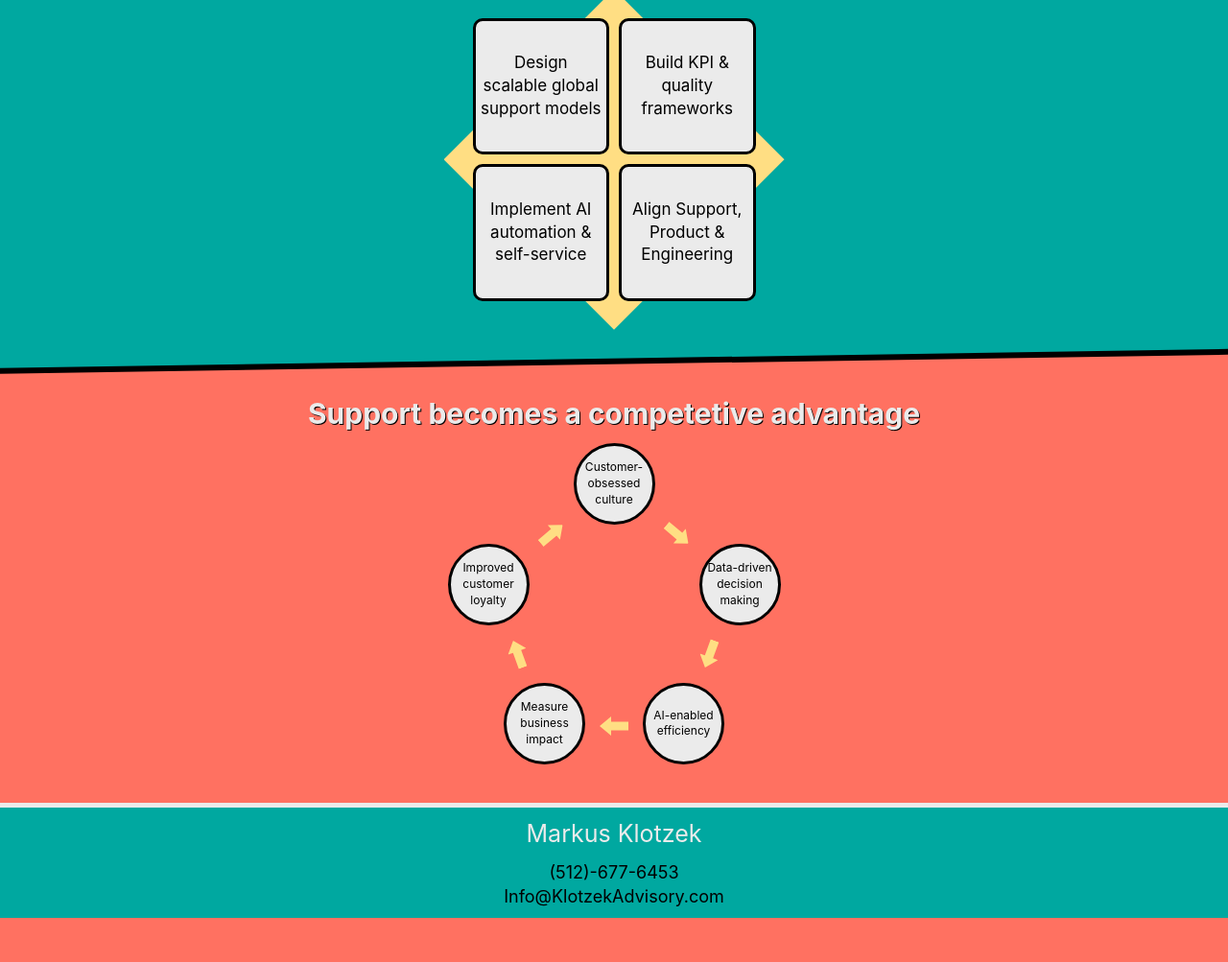
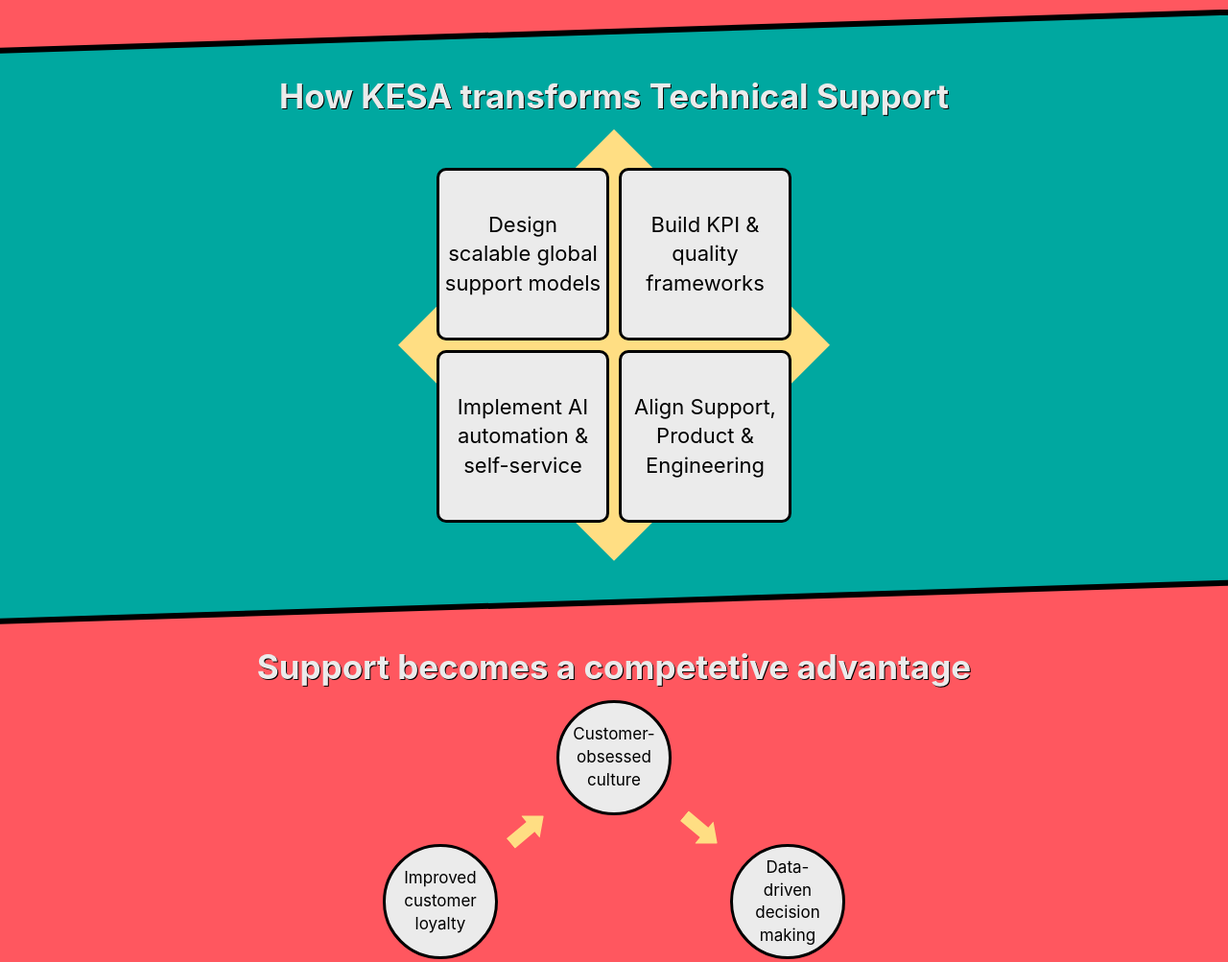
Before and after one commit to Cryneon/KlotzekAdvisory, a website built with Parcel: page index.html in a window 1280 px wide. Shown: the part 1320-2323 px from the top of the page at 96% size. Before the commit the page ends 2277 px from the top, so only its background shows below. Built offline with nearby package versions, Linux system fonts and the light colour scheme.

Commit message:
Added support for tablets/monitors and adjusted contact number.

```diff
--- a/Styles/styles.css
+++ b/Styles/styles.css
@@ -3,7 +3,7 @@
 :root {
     --color-body: #000;
     --color-accent: rgb(255, 222, 131);
-    --color-background: hsl(6,  100%, 69%);
+    --color-background: #ff575f;
     --color-background-alt: #00a8a0;
     --color-heading: #ebebeb;
 }
@@ -135,12 +135,6 @@ body .block--alt {
     margin-bottom: 2rem;
 }
 
-.method-circle {
-    margin: auto;
-    width: 355px;
-    height: 355px;
-}
-
 .row {
     display: flex;
     justify-content: center;
@@ -218,7 +212,6 @@ body .block--alt {
     background-color: var(--color-heading);
     border: var(--color-body) solid 3px;
     border-radius: 50%;
-    padding: 5px;
     align-content: center;
     text-align: center;
 }
@@ -227,24 +220,19 @@ body .block--alt {
     width: 85px;
     min-width: 85px;
     height: 85px;
+    font-size: 1.2rem;
+    padding: 5px;
 }
 
 .circle--small {
     width: 35px;
     max-width: 35px;
     height: 35px;
+    font-size: 1.5rem;
 }
 
 .circle--side {
     margin-top: 105px;
-}
-
-.circle--large p {
-    font-size: 1.2rem;
-}
-
-.circle--small p {
-    font-size: 1.5rem;
 }
 
 .arrow {
@@ -338,3 +326,112 @@ body .block--alt {
     color: var(--color-heading);
     margin-top: 5rem;
 }
+
+@media screen and (min-width: 768px) {
+    h1 {
+        font-size: 6rem;
+    }
+
+    h2 {
+        font-size: 3.5rem;
+    }
+
+    .block--diagonal {
+        padding-bottom: 40px;
+        padding-top: 40px;
+        clip-path: polygon(0% 40px, 100% 0%, 100% calc(100% - 40px), 0% 100%);
+    }
+
+    .block--diagonal--border {
+        clip-path: polygon(0% 40px, 100% 0%, 100% calc(100% - 40px), 0% 100%);
+    }
+
+    .nav__company {
+        font-size: 4rem;
+    }
+
+    .circle--small {
+        width: 50px;
+        max-width: 50px;
+        height: 50px;
+        font-size: 2.5rem;
+    }
+
+    .circle--large {
+        width: 120px;
+        min-width: 120px;
+        height: 120px;
+        font-size: 1.7rem;
+        padding: 10px;
+    }
+
+    .circle--side {
+        margin-top: 150px;
+    }
+
+    .grid2x5 {
+        grid-template-columns: repeat(5, 115px);
+    }
+
+    .grid5x1 {
+        grid-template-columns: repeat(2, 1fr);
+        column-gap: 2rem;
+    }
+
+    .text-box--small {
+        font-size: 1.4rem;
+        width: 115px;
+        height: 120px;
+    }
+
+    .text-box-arrow {
+        border-left:  20px solid transparent;
+        border-right: 20px solid transparent;
+        border-bottom: 20px solid var(--color-body);
+    }
+
+    .text-box--stretched {
+        font-size: 2.2rem;
+    }
+
+    .arrow {
+        width: 45px;
+        height: 30px;
+    }
+
+    .arrow--straight {
+        margin-left: 20px;
+        margin-right: 20px;
+    }
+
+    .arrow--top {
+        margin: 120px 8px 0px 8px;
+    }
+
+    .arrow--middle {
+        margin: 20px 120px 20px 120px;
+    }
+
+    .arrow--bottom {
+        margin: 50px 15px 0px 15px;
+    }
+
+    .rhombus {
+        height: 450px;
+        width: 450px;
+    }
+
+    .grid2x2 {
+        height: 450px;
+        width: 450px;
+        padding: 4rem;
+    }
+
+    .footer {
+        font-size: 2.2rem;
+    }
+
+    .footer__name {
+        font-size: 3rem;
+    }
+}
--- a/index.html
+++ b/index.html
@@ -148,7 +148,7 @@
     <section class="block block--border">
       <div class="container">
         <h2>Support becomes a competetive advantage</h2>
-        <div class="method-circle">
+        <div>
           <div class="row">
             <div class="circle circle--large circle--side">
               <p class="circle__text">Improved customer loyalty</p>
```
Also changed, not shown: Pages/about.html (+20 -15 lines), Pages/contact.html (+4 -2 lines).
